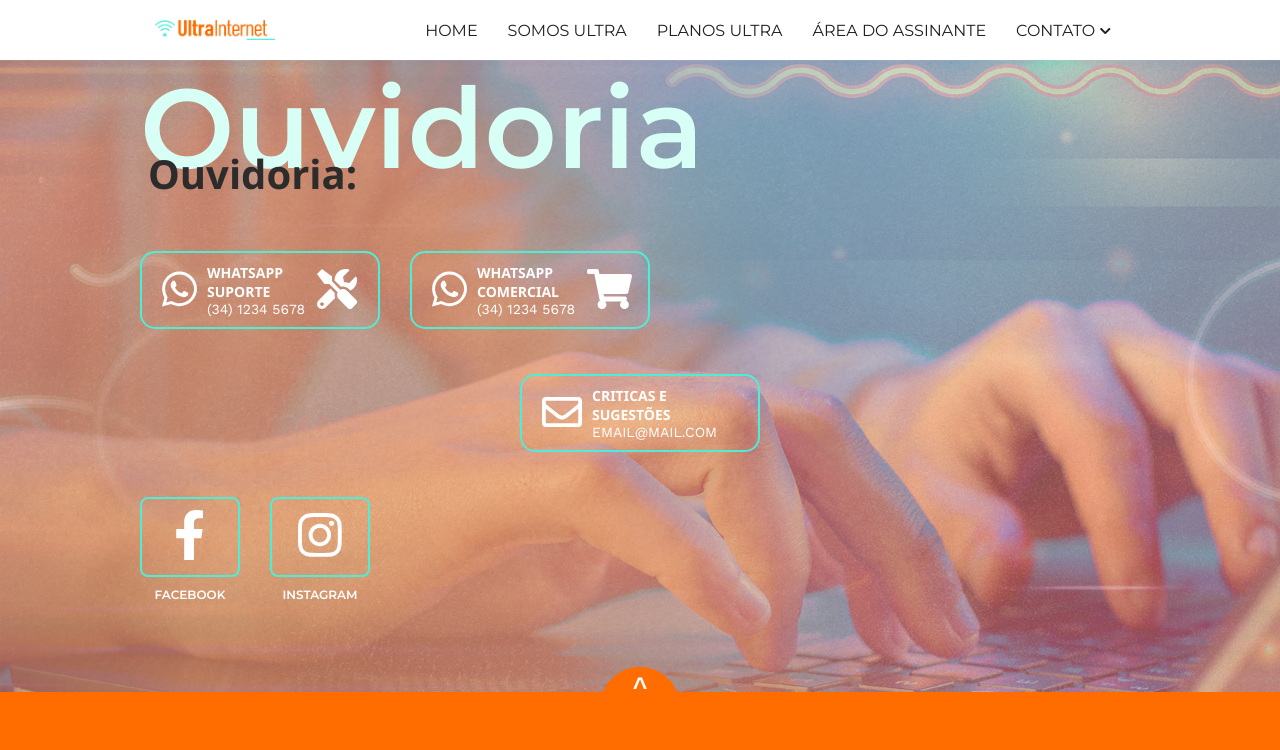
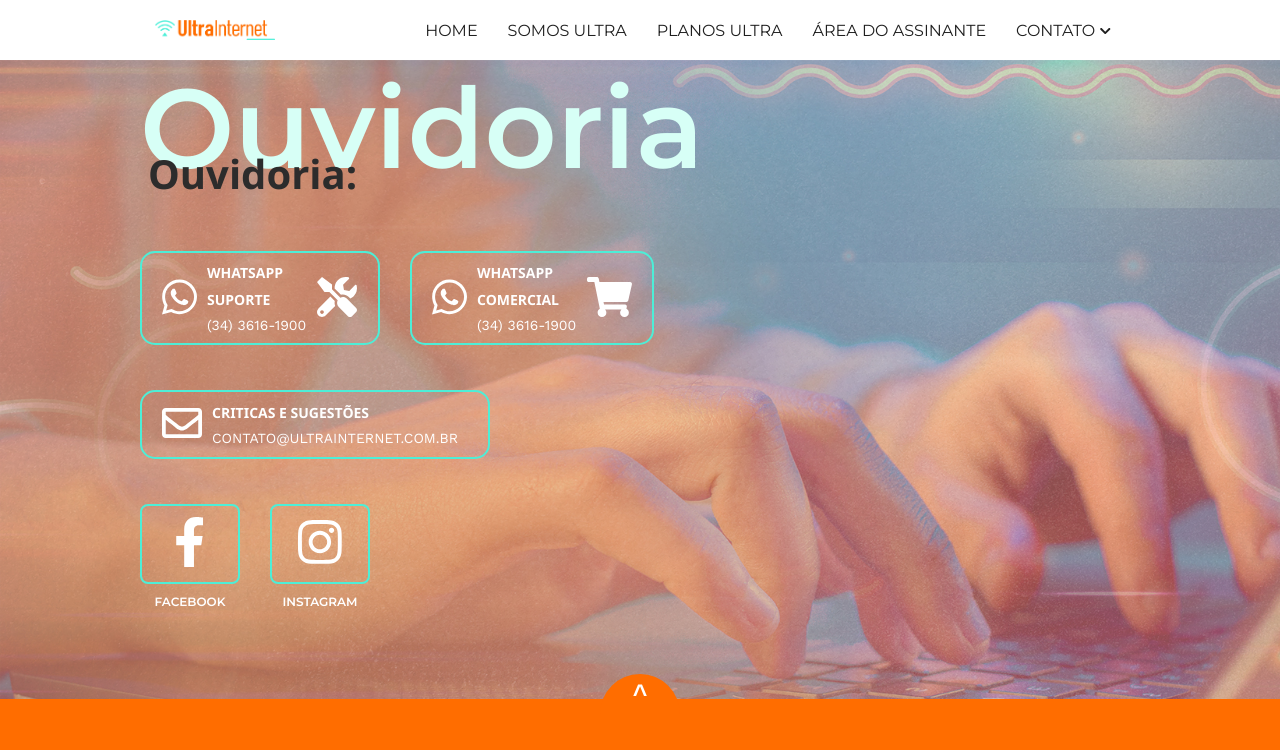
Before and after one commit to GabrielWeises/Ultra-site, a React (Create React App) app: page /ombudsman in a window 1280 px wide. Shown: the top 750 px of the page. Built offline with nearby package versions, Linux system fonts and the light colour scheme.

Commit message:
correção de alguns bugs

```diff
--- a/src/components/Footer/index.js
+++ b/src/components/Footer/index.js
@@ -54,16 +54,17 @@ const Footer = () => {
                 <i class="fas fa-map-marker-alt"></i>São Gotardo
               </li>
               <li>
-                <i class="fas fa-phone-alt"></i>+55 34 1234 5678
+                <i class="fas fa-phone-alt"></i>34 3616-1900
               </li>
               <li>
-                <i class="fas fa-at"></i>email@mail.com
+                <i class="fas fa-at"></i>contato@ultrainternet.com.br
               </li>
             </ul>
           </div>
+
           <div className="map">
             <iframe
-              src="https://www.google.com/maps/embed?pb=!1m18!1m12!1m3!1d918.9183053045581!2d-43.42808581192734!3d-22.88852679905923!2m3!1f0!2f0!3f0!3m2!1i1024!2i768!4f13.1!3m3!1m2!1s0x9bdf67d8e1a20d%3A0x5c05f69c565ee260!2sR.%20Aritiba%2C%206%20-%20Realengo%2C%20Rio%20de%20Janeiro%20-%20RJ%2C%2021765-070!5e0!3m2!1spt-BR!2sbr!4v1599440850091!5m2!1spt-BR!2sbr"
+              src="https://www.google.com/maps/embed?pb=!1m18!1m12!1m3!1d3764.979514976414!2d-46.06032508509495!3d-19.326695186944583!2m3!1f0!2f0!3f0!3m2!1i1024!2i768!4f13.1!3m3!1m2!1s0x94b219e07aacff39%3A0xd25fdfb1177248c3!2sAv.%20Brasil%2C%20865%20-%20Santa%20Terezinha%2C%20S%C3%A3o%20Gotardo%20-%20MG%2C%2038800-000!5e0!3m2!1spt-BR!2sbr!4v1600747403087!5m2!1spt-BR!2sbr"
               frameborder="0"
               style={{ border: 0, width: "100%", height: "100%" }}
               allowfullscreen=""
--- a/src/pages/Contact/index.js
+++ b/src/pages/Contact/index.js
@@ -43,7 +43,7 @@ const Ombudsman = () => {
                   <label htmlFor="name">
                     NÚMERO DE TELEFONE<span className="ast">*</span>
                   </label>
-                  <input placeholder="+55 34 9 9999 9999" type="text" />
+                  <input placeholder="(34) 9 9999 9999" type="text" />
                 </div>
                 <div className="input upload">
                   <label htmlFor="name">
@@ -96,7 +96,7 @@ const Ombudsman = () => {
               <label htmlFor="number">
                 NÚMERO DE TELEFONE<span className="ast">*</span>
               </label>
-              <input id="number" placeholder="+55 34 9 9999 9999" type="text" />
+              <input id="number" placeholder="(34) 9 9999 9999" type="text" />
             </div>
             <div className="input upload">
               <label htmlFor="name">
--- a/src/pages/Contact/mobile.css
+++ b/src/pages/Contact/mobile.css
@@ -6,10 +6,12 @@
   height: 700px;
   background-size: cover;
   padding: 0 30px;
+  z-index: -2;
 }
 
 .mobile2 .form {
   min-height: 550px;
+  z-index: -3;
 }
 
 .mobile2 .header {
@@ -21,6 +23,7 @@
 }
 .mobile2 .header .title {
   color: rgba(255, 255, 255, 0.8);
+
   font-size: 50px;
   text-align: center;
   font-family: "Montserrat", sans-serif;
@@ -49,6 +52,7 @@
   margin-right: 150px;
   padding-top: 25px;
   flex-direction: column;
+
   padding: 30px;
 }
 
--- a/src/pages/Contact/styles.js
+++ b/src/pages/Contact/styles.js
@@ -7,6 +7,7 @@ export const Container = styled.div`
     display: flex;
     background-size: cover;
     justify-content: flex-end;
+    z-index: -1;
   }
   .desktop {
     margin-bottom: -100px;
--- a/src/pages/Home/index.js
+++ b/src/pages/Home/index.js
@@ -61,8 +61,8 @@ const Home = () => {
               <div>
                 <span className="title">Satisfação</span>
                 <span>
-                  Pra estar com um a Ultra, um cliente precisa estar satisfeito
-                  de todas as formas possíveis, independentemente da empresa que
+                  Pra estar com a Ultra, um cliente precisa estar satisfeito de
+                  todas as formas possíveis, independentemente da empresa que
                   você utiliza hoje, não aceite menos que isso
                 </span>
               </div>
@@ -141,7 +141,7 @@ const Home = () => {
 
               <div style={{ flex: 1 }} className="input">
                 <label htmlFor="name">NÚMERO DE TELEFONE</label>
-                <input placeholder="+55 34 9 9999 9999" type="text" />
+                <input placeholder="(34) 9 9999 9999" type="text" />
               </div>
             </div>
 
@@ -267,7 +267,6 @@ const Home = () => {
           </Carousel>
           <button className="button">
             <span className="title">CLIQUE AQUI</span>
-            <br />
             <span className="sub-title">FAÇA SEU PRÉ-CADASTRO DE CLIENTE</span>
           </button>
         </div>
@@ -294,8 +293,8 @@ const Home = () => {
               <div className="aside-info">
                 <p className="title">Satisfação</p>
                 <p>
-                  Pra estar com um a Ultra, um cliente precisa estar satisfeito
-                  de todas as formas possíveis, independentemente da empresa que
+                  Pra estar com a Ultra, um cliente precisa estar satisfeito de
+                  todas as formas possíveis, independentemente da empresa que
                   você utiliza hoje, não aceite menos que isso
                 </p>
               </div>
@@ -373,8 +372,10 @@ const Home = () => {
           </div>
 
           <div className="input">
-            <label htmlFor="number">número de telefone</label>
-            <input id="number" placeholder="+55 44 9 9999 9999" type="text" />
+            <label htmlFor="number">
+              número de telefone<span className="ast"> *</span>
+            </label>
+            <input id="number" placeholder="(34) 9 9999 9999" type="text" />
           </div>
 
           <div className="submit">
--- a/src/pages/Home/mobile.css
+++ b/src/pages/Home/mobile.css
@@ -11,6 +11,10 @@
   position: absolute;
   left: 50%;
   bottom: 15px;
+  width: 200px;
+  align-items: center;
+  display: flex;
+  flex-direction: column;
   transform: translateX(-50%);
 
   background: transparent;
@@ -23,6 +27,7 @@
 .button .title {
   font-weight: bold;
   font-size: 16px;
+  margin-bottom: 8px;
 }
 .button .sub-title {
   font-size: 9px;
@@ -117,6 +122,8 @@ section .item {
   padding-bottom: 20px;
   border-bottom: 2px solid #ff6900;
   margin-bottom: 20px;
+  display: flex !important;
+  flex-direction: column;
 }
 
 .form-mobile {
@@ -277,3 +284,11 @@ section .item {
   height: 40px;
   border-radius: 10px;
 }
+
+.banner-button {
+  width: 200px;
+}
+
+.group-item {
+  height: 500px;
+}
--- a/src/pages/Ombudsman/index.js
+++ b/src/pages/Ombudsman/index.js
@@ -25,33 +25,36 @@ const Ombudsman = () => {
                   <div>
                     <p className="title">Whatsapp</p>
                     <p className="title">Suporte</p>
-                    <span className="cel">(34) 1234 5678</span>
+                    <span className="cel">(34) 3616-1900</span>
                   </div>
                   <i class="fas fa-tools"></i>
                 </div>
               </a>
-              <a>
-                <div className="button margin-left">
+              <a className="margin-left">
+                <div className="button ">
                   <i class="fab fa-whatsapp"></i>
                   <div>
                     <p className="title">Whatsapp</p>
                     <p className="title">Comercial</p>
-                    <span className="cel">(34) 1234 5678</span>
+                    <span className="cel">(34) 3616-1900</span>
                   </div>
                   <i class="fas fa-shopping-cart"></i>
                 </div>
               </a>
             </div>
-            <a>
-              <div className="button margin-top">
-                <i class="far fa-envelope"></i>
-                <div>
-                  <p className="title">Criticas e</p>
-                  <p className="title">Sugestões</p>
-                  <span className="cel">email@mail.com</span>
+            <div className="box2">
+              <a className="margin-top">
+                <div className="button ">
+                  <i class="far fa-envelope"></i>
+                  <div>
+                    <p className="title">Criticas e Sugestões</p>
+
+                    <span className="cel">contato@ultrainternet.com.br</span>
+                  </div>
                 </div>
-              </div>
-            </a>
+              </a>
+            </div>
+
             <div className="media-group">
               <a>
                 <div className="button-case">
@@ -61,8 +64,8 @@ const Ombudsman = () => {
                   <span>facebook</span>
                 </div>
               </a>
-              <a>
-                <div className="button-case margin-left">
+              <a className="margin-left">
+                <div className="button-case ">
                   <div className="media-button">
                     <i class="fab fa-instagram"></i>
                   </div>
@@ -88,7 +91,7 @@ const Ombudsman = () => {
               <div>
                 <p className="title">Whatsapp</p>
                 <p className="title">Suporte</p>
-                <span className="cel">(34) 1234 5678</span>
+                <span className="cel">(34) 3616-1900</span>
               </div>
               <i class="fas fa-tools"></i>
             </div>
@@ -99,7 +102,7 @@ const Ombudsman = () => {
               <div>
                 <p className="title">Whatsapp</p>
                 <p className="title">Comercial</p>
-                <span className="cel">(34) 1234 5678</span>
+                <span className="cel">(34) 3616-1900</span>
               </div>
               <i class="fas fa-shopping-cart"></i>
             </div>
@@ -108,9 +111,8 @@ const Ombudsman = () => {
             <div className="button-mobile">
               <i class="far fa-envelope"></i>
               <div>
-                <p className="title">Criticas e</p>
-                <p className="title">Sugestões</p>
-                <span className="cel">email@mail.com</span>
+                <p className="title">Criticas e Sugestões</p>
+                <span className="cel">contato@ultrainternet.com.br</span>
               </div>
             </div>
           </a>
--- a/src/pages/Ombudsman/mobile.css
+++ b/src/pages/Ombudsman/mobile.css
@@ -24,7 +24,7 @@
 .button-mobile {
   display: flex;
   border: 2px solid #4deed7;
-  width: 240px;
+  min-width: 240px;
   align-items: center;
   padding: 10px 20px;
   border-radius: 15px;
--- a/src/pages/Ombudsman/styles.js
+++ b/src/pages/Ombudsman/styles.js
@@ -3,6 +3,11 @@ import styled from "styled-components";
 export const Container = styled.div`
   .mobile {
     display: none;
+  }
+
+  .box2 {
+    display: flex;
+    justify-content: flex-start;
   }
 
   @media (max-width: 900px) {
@@ -179,7 +184,7 @@ export const Center = styled.div`
   .button {
     display: flex;
     border: 2px solid #4deed7;
-    width: 240px;
+    min-width: 240px;
     align-items: center;
     padding: 10px 20px;
     border-radius: 15px;
--- a/src/pages/Subscriber/index.js
+++ b/src/pages/Subscriber/index.js
@@ -64,7 +64,7 @@ const Subscriber = () => {
                 <img src={require("../../assets/zap.png")} alt="" />
                 <div>
                   <span className="title">Whatsapp</span>
-                  <span className="cel">(34) 1234 5678</span>
+                  <span className="cel">(34) 3616-1900</span>
                 </div>
               </div>
             </a>
@@ -129,7 +129,7 @@ const Subscriber = () => {
               <i class="fab fa-whatsapp"></i>
               <div>
                 <span className="title">Whatsapp</span>
-                <span className="cel">(34) 1234 5678</span>
+                <span className="cel">(34) 3616-1900</span>
               </div>
             </div>
           </a>
```
